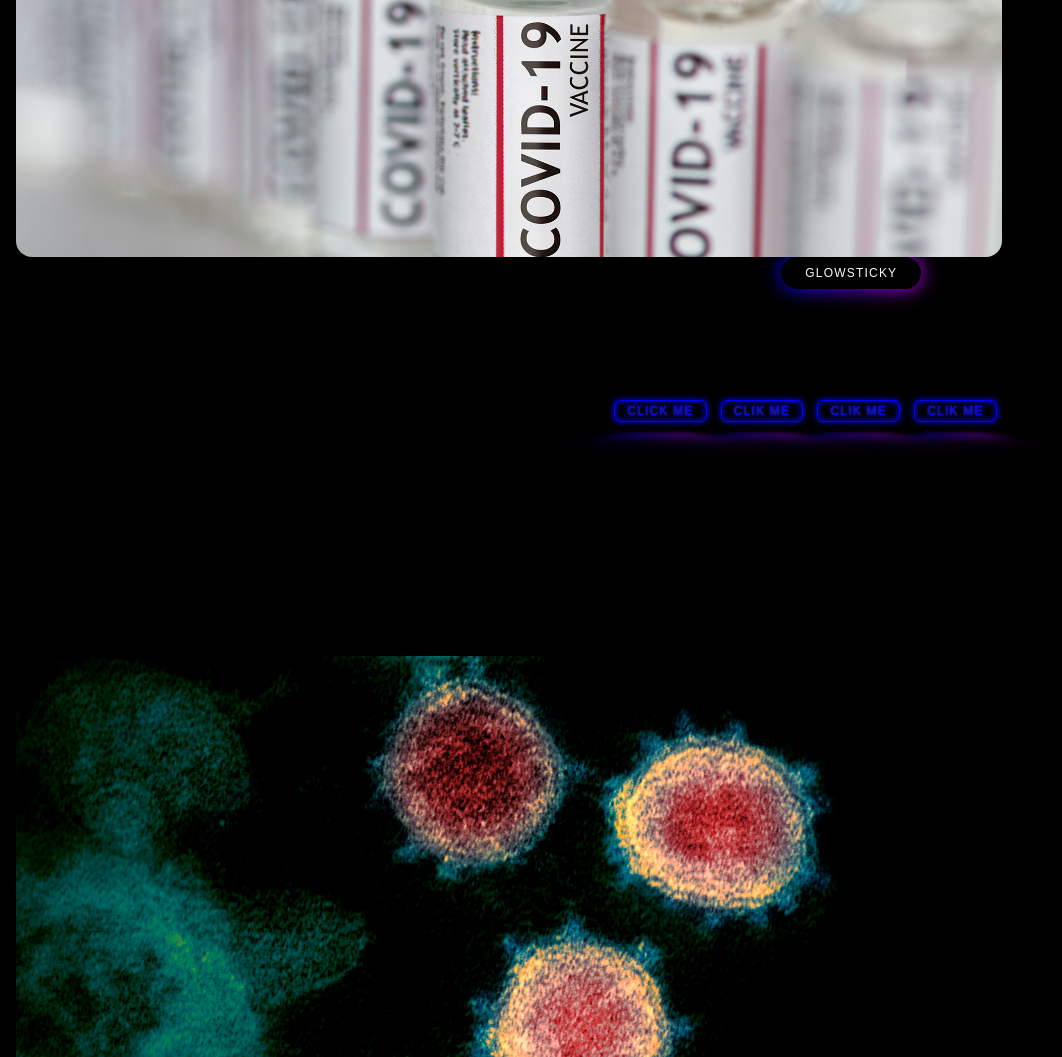
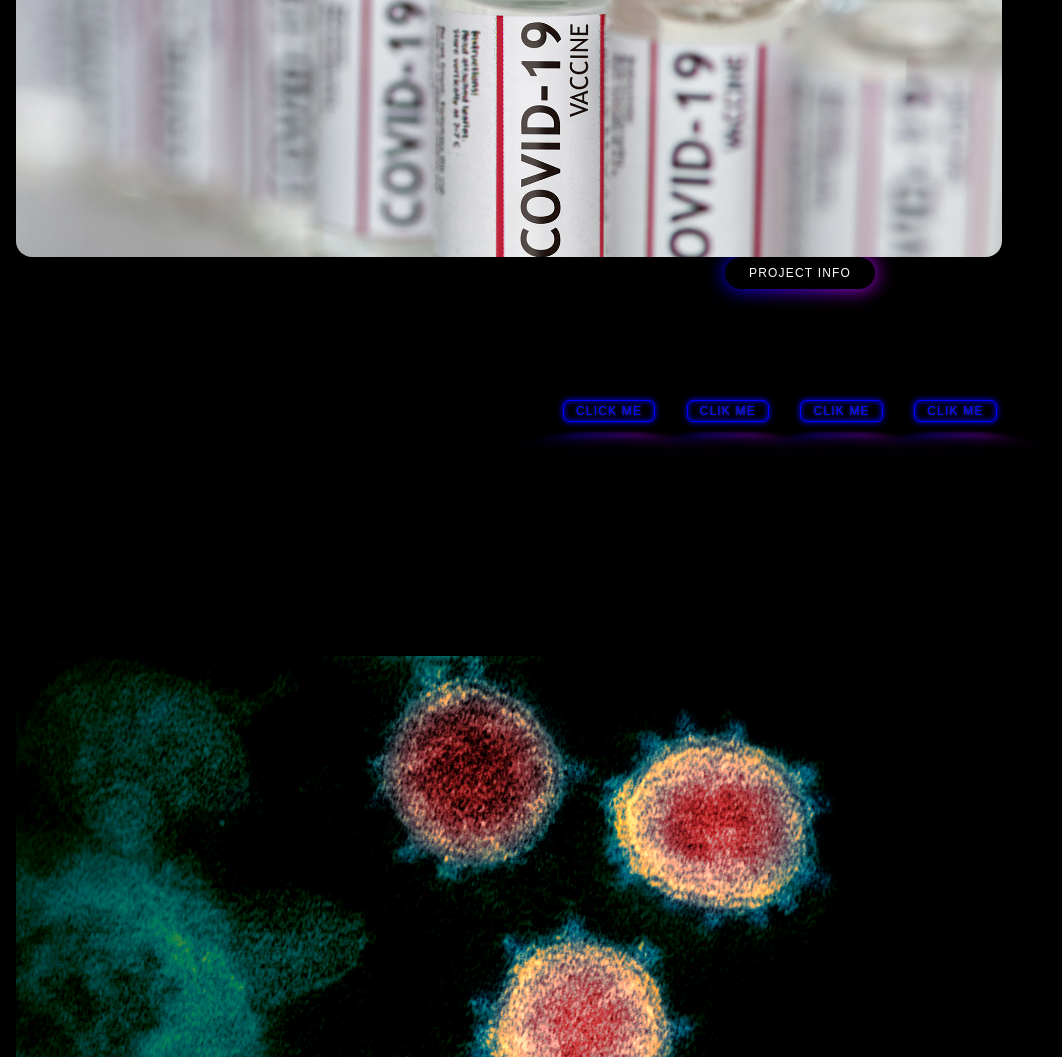
Before and after one commit to ashok2216-A/project_showcasing_website, a plain HTML site: page cv.html in a window 1280 px wide. Shown: the part 1041-2098 px from the top of the page, without its empty margins (0-1062 px from the left). Drawn offline with nearby package versions, Linux system fonts and the light colour scheme.

Commit message:
Update cv.html

```diff
--- a/cv.html
+++ b/cv.html
@@ -97,15 +97,18 @@
                   <img src="./assets/img/vaccine.jpg" alt="" />
                 </div>
                 <div class="popup-container">
-             <button>Glowsticky</button>
+                   <button>Project Info</button>
                    <div class="popup-content">
                       Artificial intelligence (AI) is the intelligence of machines or software, as opposed to the intelligence of human beings or animals. AI applications include advanced web search engines (e.g., Google Search), recommendation systems (used by YouTube, Amazon, and Netflix), understanding human speech (such as Siri and Alexa), self-driving cars (e.g., Waymo), generative or creative tools
                     </div>
                   </div>
 
                 <button class="neon-button">Click Me</button>
+                &nbsp;&nbsp;&nbsp;
                 <button class="neon-button">Clik Me</button>
+                &nbsp;&nbsp;&nbsp;
                 <button class="neon-button">Clik Me</button>
+                &nbsp;&nbsp;&nbsp;
                 <button class="neon-button">Clik Me</button>
               </a>
 
@@ -121,8 +124,11 @@
                     </div>
                   </div>
               <button class="neon-button">Click Me</button>
+                &nbsp;&nbsp;&nbsp;
                 <button class="neon-button">Clik Me</button>
+                &nbsp;&nbsp;&nbsp;
                 <button class="neon-button">Clik Me</button>
+                &nbsp;&nbsp;&nbsp;
                 <button class="neon-button">Clik Me</button>
               </a>
 
@@ -137,8 +143,11 @@
                     </div>
                   </div>
               <button class="neon-button">Click Me</button>
+                &nbsp;&nbsp;&nbsp;
                 <button class="neon-button">Clik Me</button>
+                &nbsp;&nbsp;&nbsp;
                 <button class="neon-button">Clik Me</button>
+                &nbsp;&nbsp;&nbsp;
                 <button class="neon-button">Clik Me</button>
               </a>
 
@@ -153,8 +162,11 @@
                     </div>
                   </div>
               <button class="neon-button">Click Me</button>
+                &nbsp;&nbsp;&nbsp;
                 <button class="neon-button">Clik Me</button>
+                &nbsp;&nbsp;&nbsp;
                 <button class="neon-button">Clik Me</button>
+                &nbsp;&nbsp;&nbsp;
                 <button class="neon-button">Clik Me</button>
               </a>
 
@@ -169,8 +181,11 @@
                     </div>
                   </div>
               <button class="neon-button">Click Me</button>
+                &nbsp;&nbsp;&nbsp;
                 <button class="neon-button">Clik Me</button>
+                &nbsp;&nbsp;&nbsp;
                 <button class="neon-button">Clik Me</button>
+                &nbsp;&nbsp;&nbsp;
                 <button class="neon-button">Clik Me</button>
             </a>
 
@@ -185,8 +200,11 @@
                     </div>
                   </div>
               <button class="neon-button">Click Me</button>
+                &nbsp;&nbsp;&nbsp;
                 <button class="neon-button">Clik Me</button>
+                &nbsp;&nbsp;&nbsp;
                 <button class="neon-button">Clik Me</button>
+                &nbsp;&nbsp;&nbsp;
                 <button class="neon-button">Clik Me</button>
             </a>
 
@@ -201,8 +219,11 @@
                     </div>
                   </div>
               <button class="neon-button">Click Me</button>
+                &nbsp;&nbsp;&nbsp;
                 <button class="neon-button">Clik Me</button>
+                &nbsp;&nbsp;&nbsp;
                 <button class="neon-button">Clik Me</button>
+                &nbsp;&nbsp;&nbsp;
                 <button class="neon-button">Clik Me</button>
               </a>
 
@@ -217,8 +238,11 @@
                     </div>
                   </div>
               <button class="neon-button">Click Me</button>
+                &nbsp;&nbsp;&nbsp;
                 <button class="neon-button">Clik Me</button>
+                &nbsp;&nbsp;&nbsp;
                 <button class="neon-button">Clik Me</button>
+                &nbsp;&nbsp;&nbsp;
                 <button class="neon-button">Clik Me</button>
               </a>
 
@@ -233,15 +257,14 @@
                     </div>
                   </div>
               <button class="neon-button">Click Me</button>
+                &nbsp;&nbsp;&nbsp;
                 <button class="neon-button">Clik Me</button>
+                &nbsp;&nbsp;&nbsp;
                 <button class="neon-button">Clik Me</button>
+                &nbsp;&nbsp;&nbsp;
                 <button class="neon-button">Clik Me</button>
               </a>
             </section>
-
-
-
-
 
     <script src="https://unpkg.com/aos@2.3.1/dist/aos.js"></script>
     <script src="./assets/js/main.js"></script>
```
Lines whose indentation alone changed are shown as unchanged.
